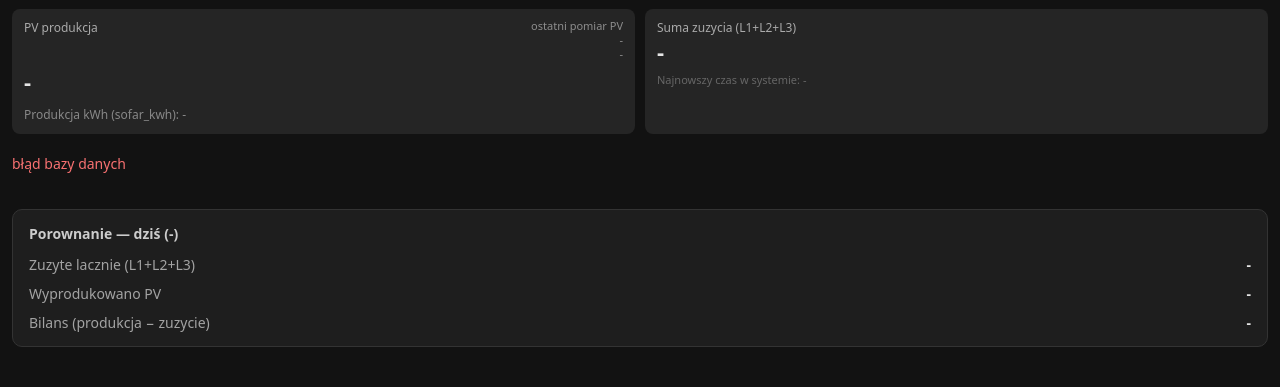
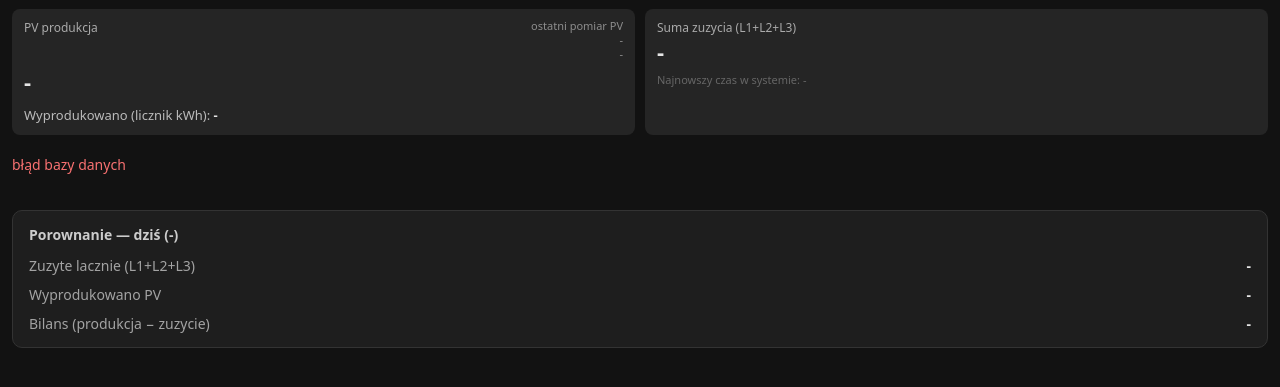
Before and after one commit to DybaMati/str_liczniki, a FastAPI app: page /live in a window 1280 px wide. Shown: the part 129-516 px from the top of the page. Run offline with FastAPI, Linux system fonts and the light colour scheme.

Commit message:
fix(live): PV kWh jako zwykly tekst, bez kol przy licznikach
Made-with: Cursor

```diff
--- a/templates/live.html
+++ b/templates/live.html
@@ -48,15 +48,6 @@ main { max-width: min(100%, 1600px); }
 .meter-skel .sk-badge{font-size:11px;color:#6b7280;margin-top:8px}
 @keyframes sk-sh{0%{background-position:200% 0}100%{background-position:-200% 0}}
 
-.kwh-meter-row{align-items:center}
-.kwh-meter-row b{align-self:flex-start;padding-top:4px}
-.kwh-ring-host{position:relative;width:min(100%,280px);height:52px;margin-left:auto;display:flex;align-items:center;justify-content:flex-end}
-.kwh-ring-svg{position:absolute;right:0;top:50%;transform:translateY(-50%);width:52px;height:52px;pointer-events:none}
-.kwh-ring-bg{opacity:1}
-.kwh-ring-fg{transition:stroke-dashoffset 0.45s ease}
-.kwh-ring-odo{position:relative;z-index:1;padding-right:58px;text-align:right}
-.kwh-today-hint{display:block;font-size:11px;color:#6b7280;margin-top:4px;font-weight:400}
-
 .live-balance{margin-top:22px;padding:14px 16px;background:rgba(255,255,255,0.05);border:1px solid #333;border-radius:10px;max-width:100%}
 .live-balance-title{font-size:14px;font-weight:600;margin:0 0 12px;color:#ccc}
 .live-balance-rows{display:grid;gap:10px}
@@ -78,8 +69,8 @@ main { max-width: min(100%, 1600px); }
       <div class="pv-card-upd" id="pv-pv-upd-wrap">ostatni pomiar PV<span class="d" id="pv-pv-d">-</span><span class="t" id="pv-pv-t">-</span></div>
     </div>
     <p class="pv-card-value" id="pv-pv">-</p>
-    <p style="font-size:12px;color:#888;margin:10px 0 0;line-height:1.45">
-      Produkcja kWh (sofar_kwh): <span id="pv-kwh-odo">-</span><br/>
+    <p style="font-size:13px;color:#bbb;margin:10px 0 0;line-height:1.45">
+      Wyprodukowano (licznik kWh): <strong id="pv-kwh-plain" style="font-weight:600;color:#e5e5e5">-</strong><br/>
       <span style="font-size:11px;color:#666" id="pv-kwh-ts-line"></span>
     </p>
   </div>
@@ -166,6 +157,11 @@ function fmtKwhDelta(n){
   if(n==null||Number.isNaN(n)) return '-';
   return (Math.round(n*100)/100).toFixed(2).replace('.',',')+' kWh';
 }
+/** Zwykly zapis kWh (bez kwadracikow) — pod PV */
+function fmtKwhPlain(n){
+  if(n==null||Number.isNaN(n)) return '—';
+  return (Math.round(n*100)/100).toFixed(2).replace('.',',')+' kWh';
+}
 
 let _echartsLoaded = false;
 let _chartRefs = [];
@@ -219,20 +215,13 @@ function drawSparkline(container, series, yMax){
   requestAnimationFrame(function(){ try{ chart.resize(); }catch(e){} });
 }
 
-function renderMeters(cards, yMax, useTodaySum){
+function renderMeters(cards, yMax){
   const box=document.getElementById('meter-grid');
   disposeCharts();
   box.innerHTML='';
-  var sum = (typeof useTodaySum==='number' && !Number.isNaN(useTodaySum)) ? useTodaySum : 0;
-  var R=17;
-  var circ = 2*Math.PI*R;
   cards.forEach(function(c,idx){
     const id='spark-'+idx;
     const dt=splitDateTime(c.ts);
-    var kt = (c.kwh_today!=null && !Number.isNaN(c.kwh_today)) ? c.kwh_today : null;
-    var share = (sum>0 && kt!=null) ? Math.min(1, Math.max(0, kt/sum)) : 0;
-    var off = circ * (1-share);
-    var hint = (kt!=null) ? ('dziś: '+fmtKwhDelta(kt)) : '';
     const el=document.createElement('article');
     el.className='meter-card';
     el.innerHTML =
@@ -245,16 +234,7 @@ function renderMeters(cards, yMax, useTodaySum){
       '  <div class="meter-row"><b>Wat</b><span>'+fmtW(c.wat_w)+'</span></div>'+
       '  <div class="spark-wrap"><b>Wat wykres</b><div class="spark" id="'+id+'"></div></div>'+
       '  <div class="meter-row"><b>Amper</b><span>'+fmtA(c.amp_a)+'</span></div>'+
-      '  <div class="meter-row kwh-meter-row">'+
-      '    <div><b>Zuzycie licznik</b>'+(hint?'<span class="kwh-today-hint">'+hint+'</span>':'')+'</div>'+
-      '    <div class="kwh-ring-host">'+
-      '      <svg class="kwh-ring-svg" viewBox="0 0 44 44" aria-hidden="true">'+
-      '        <circle class="kwh-ring-bg" cx="22" cy="22" r="'+R+'" fill="none" stroke="#333" stroke-width="3"/>'+
-      '        <circle class="kwh-ring-fg" cx="22" cy="22" r="'+R+'" fill="none" stroke="#3b82f6" stroke-width="3" stroke-linecap="round" transform="rotate(-90 22 22)" stroke-dasharray="'+circ.toFixed(3)+'" stroke-dashoffset="'+off.toFixed(3)+'"/>'+
-      '      </svg>'+
-      '      <div class="kwh-ring-odo">'+fmtKOdo(c.kwh)+'</div>'+
-      '    </div>'+
-      '  </div>'+
+      '  <div class="meter-row"><b>Zuzycie licznik</b><span>'+fmtKOdo(c.kwh)+'</span></div>'+
       '</div>';
     box.appendChild(el);
     drawSparkline(el.querySelector('#'+id), c.wat_series||[], yMax);
@@ -282,11 +262,8 @@ async function tick(){
     document.getElementById('pv-pv-t').textContent=pvDt.t;
     const sum=(j.l1_w||0)+(j.l2_w||0)+(j.l3_w||0);
     document.getElementById('pv-sum').textContent=fmtW(sum);
-    if(j.pv_kwh_total!=null && !Number.isNaN(j.pv_kwh_total)){
-      document.getElementById('pv-kwh-odo').innerHTML=fmtKOdo(j.pv_kwh_total);
-    }else{
-      document.getElementById('pv-kwh-odo').textContent='-';
-    }
+    var pvKwhEl=document.getElementById('pv-kwh-plain');
+    if(pvKwhEl) pvKwhEl.textContent=(j.pv_kwh_total!=null && !Number.isNaN(j.pv_kwh_total)) ? fmtKwhPlain(j.pv_kwh_total) : '—';
     document.getElementById('pv-kwh-ts-line').textContent=j.pv_kwh_ts ? ('Ostatni odczyt licznika kWh: '+j.pv_kwh_ts) : '';
     document.getElementById('today-label').textContent=j.today_period_label||'-';
     document.getElementById('bal-use').textContent=fmtKwhDelta(j.kwh_use_today);
@@ -296,7 +273,7 @@ async function tick(){
     netEl.textContent=fmtKwhDelta(net);
     netEl.className='val'+(net!=null && !Number.isNaN(net) ? (net>0?' net-pos':(net<0?' net-neg':'')) : '');
     await ensureEcharts();
-    renderMeters(j.meter_cards||[], j.wat_y_max||500, j.kwh_use_today);
+    renderMeters(j.meter_cards||[], j.wat_y_max||500);
   }catch(e){
     if(loadingEl) loadingEl.style.display='none';
     st.textContent='Blad sieci: '+e;
```
